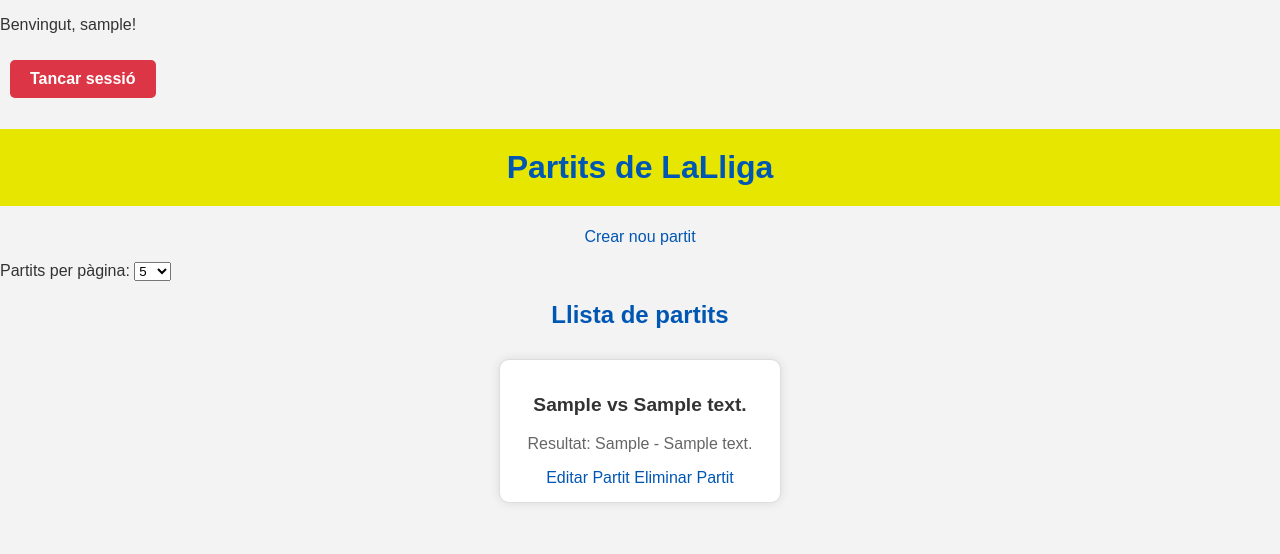
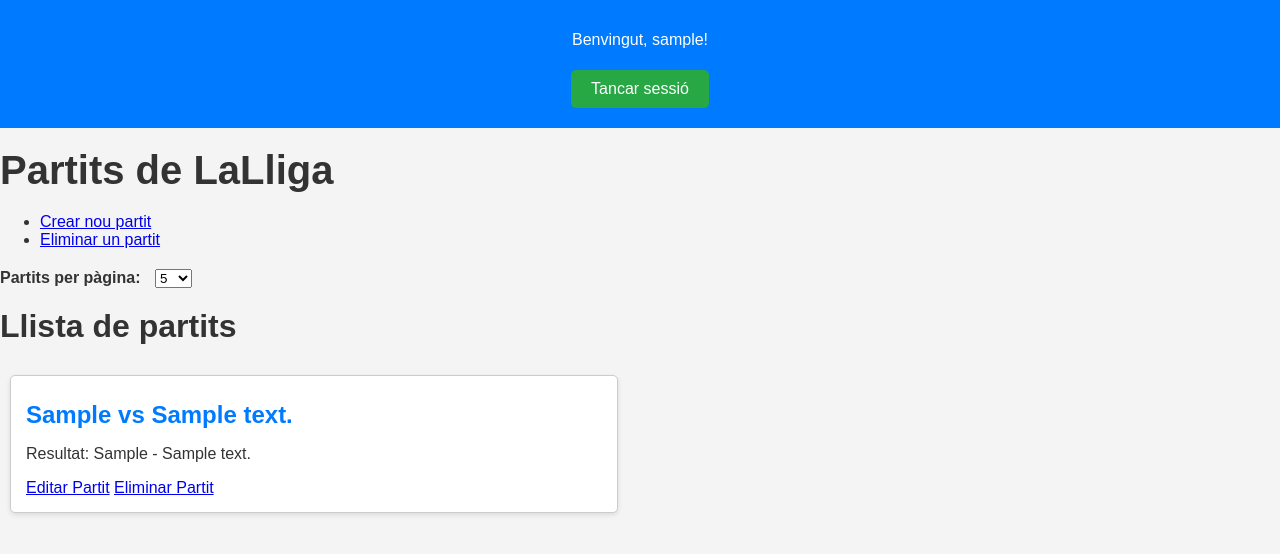
Before and after one commit to Alexismbp/Alexis_Boisset_Pt04, a PHP site: template vista/index.vista.php in a window 1280 px wide. Shown: the top 554 px of the page. Run offline with PHP 8.4, Linux system fonts and the light colour scheme; the visitor is signed in with stand-in values (Sample User, id 1); the template is opened without the code that fills it: most values are stand-ins (such as "Sample title", 1, 10 or a date in 2020); data that the repository does not hold is empty.

Commit message:
Definitive pre-documentation

```diff
--- a/controlador/login.controller.php
+++ b/controlador/login.controller.php
@@ -13,9 +13,6 @@
         $email = $_POST['email'];
         $password = $_POST['password'];
 
-        /* $email = "alexismarcbp@gmail.com";
-        $password = "admin"; */
-
         if ($userData = getUserData($email, $conn)) {
 
             $nomUsuari = $userData['nom_usuari'];
@@ -28,8 +25,6 @@
                 $_SESSION['equip'] = $equip;
                 header("Location: ../index.php");
                 exit();
-
-
             } else {
                 $_SESSION['failure'] = "La contrasenya no es correcta";
             }
@@ -39,7 +34,6 @@
     }
 } catch (\Throwable $th) {
     $_SESSION['failure'] = "Error: " . $th->getMessage();
-
 } finally {
     $_SESSION['username'] = $nomUsuari;
     header("Location: ../vista/login.vista.php");
--- a/index.php
+++ b/index.php
@@ -1,3 +1,4 @@
+<!-- Alexis Boisset -->
 <?php
 session_start();
 require "controlador/config.php";
@@ -5,7 +6,7 @@
 
 $conn = connect();
 
-/* $_POST['partitsPerPage'] = 10; */
+
 
 // Definir el número de partidos por página.
 if (isset($_GET['partitsPerPage'])) {
--- a/model/user_model.php
+++ b/model/user_model.php
@@ -29,7 +29,7 @@
     return $insertQuery->execute();
 }
 
-function getUserData($email,$conn)
+function getUserData($email, $conn)
 {
     // Preparo la consulta
     $conn;
--- a/vista/index.vista.php
+++ b/vista/index.vista.php
@@ -1,3 +1,4 @@
+<!-- Alexis Boisset -->
 <!DOCTYPE html>
 <html lang="es">
 
@@ -34,6 +35,7 @@
         <ul>
             <!-- Enllaços per a gestionar els partits -->
             <li><a href="vista/crear_partit.php">Crear nou partit</a></li>
+            <li><a href="vista/eliminar.php">Eliminar un partit</a></li>
         </ul>
     <?php endif ?>
 
--- a/vista/styles/styles.css
+++ b/vista/styles/styles.css
@@ -1,126 +1,117 @@
-/* General styles */
+/* Alexis Boisset */
+
+/* index.css */
+
+/* Estilos generales */
 body {
     font-family: Arial, sans-serif;
-    background-color: #f3f3f3;
+    background-color: #f4f4f4;
     margin: 0;
     padding: 0;
     color: #333;
 }
 
-h1, h2 {
+header {
+    background-color: #007bff; /* Color de fondo para el encabezado */
+    padding: 15px;
     text-align: center;
-    color: #0056b3;
+    color: #fff;
 }
 
 h1 {
-    background-color: #e6e600;
-    padding: 20px;
+    font-size: 2.5em;
+    margin: 20px 0;
 }
 
 h2 {
-    margin-top: 20px;
-    font-size: 1.5rem;
+    font-size: 2em;
+    margin: 20px 0;
 }
 
-ul {
-    list-style-type: none;
-    padding: 0;
-}
-
-li {
-    text-align: center;
+h3 {
+    font-size: 1.5em;
     margin: 10px 0;
 }
 
-a {
+/* Estilos de los botones */
+.btn-login, .btn-register, .btn-logout, .btn-partit {
+    background-color: #28a745; /* Verde para botones */
+    color: white;
+    padding: 10px 20px;
     text-decoration: none;
-    color: #0056b3;
+    border-radius: 5px;
+    margin: 5px;
+    display: inline-block;
+    border: none;
+    cursor: pointer;
+    transition: background-color 0.3s;
 }
 
-/* Buttons */
-a.btn-login, a.btn-register, a.btn-logout {
-    display: inline-block;
-    padding: 10px 20px;
-    margin: 10px;
-    border-radius: 5px;
-    font-weight: bold;
+.btn-login:hover, .btn-register:hover, .btn-logout:hover, .btn-partit:hover {
+    background-color: #218838; /* Verde más oscuro al pasar el mouse */
 }
 
-a.btn-login {
-    background-color: #007bff;
+/* Estilo para mensajes */
+.message {
+    padding: 10px;
+    margin: 10px 0;
+    border-radius: 5px;
+}
+
+.message.error {
+    background-color: #dc3545; /* Rojo para errores */
     color: white;
 }
 
-a.btn-register {
-    background-color: #28a745;
-    color: white;
-}
-
-a.btn-logout {
-    background-color: #dc3545;
-    color: white;
-}
-
-a.btn-login:hover, a.btn-register:hover, a.btn-logout:hover {
-    opacity: 0.8;
-}
-
-/* Match list */
+/* Estilos para la lista de partidos */
 .partits {
     display: flex;
     flex-wrap: wrap;
-    justify-content: center;
+    justify-content: space-between;
     margin: 20px 0;
 }
 
 .partit {
-    background-color: #fff;
-    border-radius: 10px;
-    border: 1px solid #ddd;
+    background-color: white;
+    border: 1px solid #ccc;
+    border-radius: 5px;
     padding: 15px;
     margin: 10px;
-    width: 250px;
-    box-shadow: 0 0 10px rgba(0, 0, 0, 0.1);
-    text-align: center;
+    flex-basis: 45%; /* Dos columnas en pantallas medianas */
+    box-shadow: 0 2px 5px rgba(0, 0, 0, 0.1);
 }
 
 .partit h3 {
-    color: #333;
-    font-size: 1.2rem;
+    color: #007bff; /* Color azul para los títulos de los partidos */
 }
 
-.partit p {
-    color: #666;
-    font-size: 1rem;
-}
-
-/* Pagination */
-.pagination {
-    text-align: center;
+/* Estilos para el formulario */
+.form-partits-per-page {
     margin: 20px 0;
 }
 
+label {
+    font-weight: bold;
+    margin-right: 10px;
+}
+
+/* Estilos para la paginación */
+.pagination {
+    margin: 20px 0;
+    text-align: center; /* Centrar los botones de paginación */
+}
+
 .pagination a {
-    margin: 0 10px;
+    background-color: #007bff; /* Color de fondo para botones de paginación */
+    color: white;
     padding: 10px 15px;
-    background-color: #007bff;
-    color: white;
     border-radius: 5px;
     text-decoration: none;
+    margin: 0 5px;
+    display: inline-block;
+    transition: background-color 0.3s;
 }
 
 .pagination a:hover {
-    background-color: #0056b3;
+    background-color: #0056b3; /* Color más oscuro al pasar el mouse */
 }
-
-/* Responsive design */
-@media (max-width: 768px) {
-    .partits {
-        flex-direction: column;
-        align-items: center;
-    }
-
-    .partit {
-        width: 90%;
-    }
-}
--- a/vista/styles/styles_crear.css
+++ b/vista/styles/styles_crear.css
@@ -1,3 +1,4 @@
+/* Alexis Boisset */
 /* Estilos generales */
 body {
     font-family: Arial, sans-serif;
--- a/vista/styles/styles_login.css
+++ b/vista/styles/styles_login.css
@@ -1,3 +1,5 @@
+/* Alexis Boisset */
+
 /* Estilos generales */
 body {
     font-family: Arial, sans-serif;
--- a/vista/styles/styles_register.css
+++ b/vista/styles/styles_register.css
@@ -1,3 +1,5 @@
+/* Alexis Boisset */
+
 /* Estilos generales */
 body {
     font-family: Arial, sans-serif;
```
Also changed, not shown: controlador/delete.php (+48 -12 lines), controlador/register.controller.php (+0 -10 lines), controlador/save_partit.php (+0 -10 lines), model/porra.php (+11 -29 lines), vista/eliminar.php (+22 -22 lines), vista/styles/styles_eliminar.css (added, +94 -0 lines), controlador/config.php (line endings or trailing spaces), controlador/list.php (line endings or trailing spaces), vista/login.vista.php (line endings or trailing spaces).
